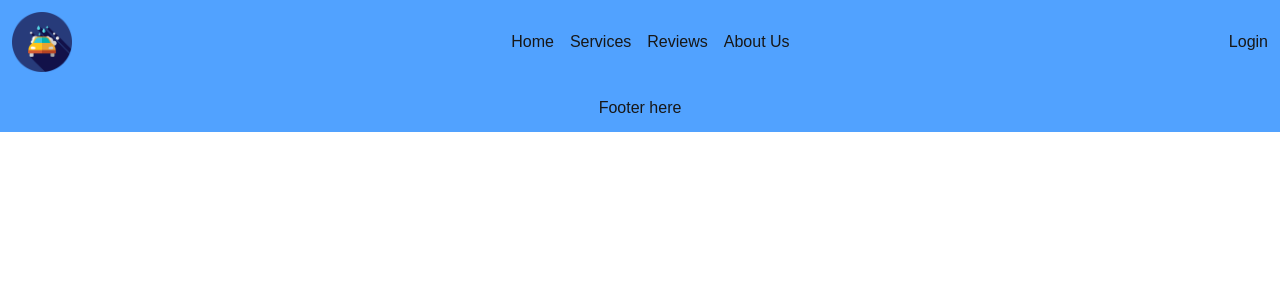
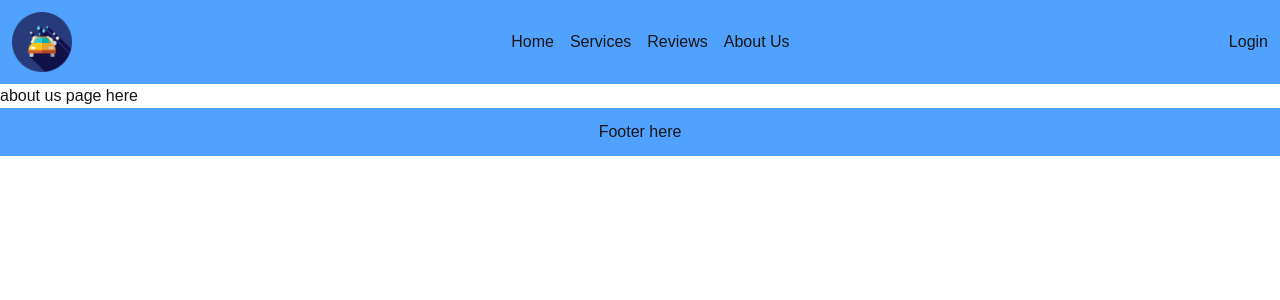
Before and after one commit to jamal-uddin-asif/Car-Cleanify-Next, a Next.js app: page /about-us in a window 1280 px wide. Shown: the top 300 px of the page. Built offline with nearby package versions, Linux system fonts and the light colour scheme.

Commit message:
About us page added

```diff
--- a/src/app/(withCommonLayout)/about-us/page.jsx
+++ b/src/app/(withCommonLayout)/about-us/page.jsx
@@ -1,11 +1,7 @@
-import React from 'react';
+import React from "react";
 
 const aboutPage = () => {
-    return (
-        <div>
-
-        </div>
-    );
+  return <div>about us page here</div>;
 };
 
 export default aboutPage;
```
